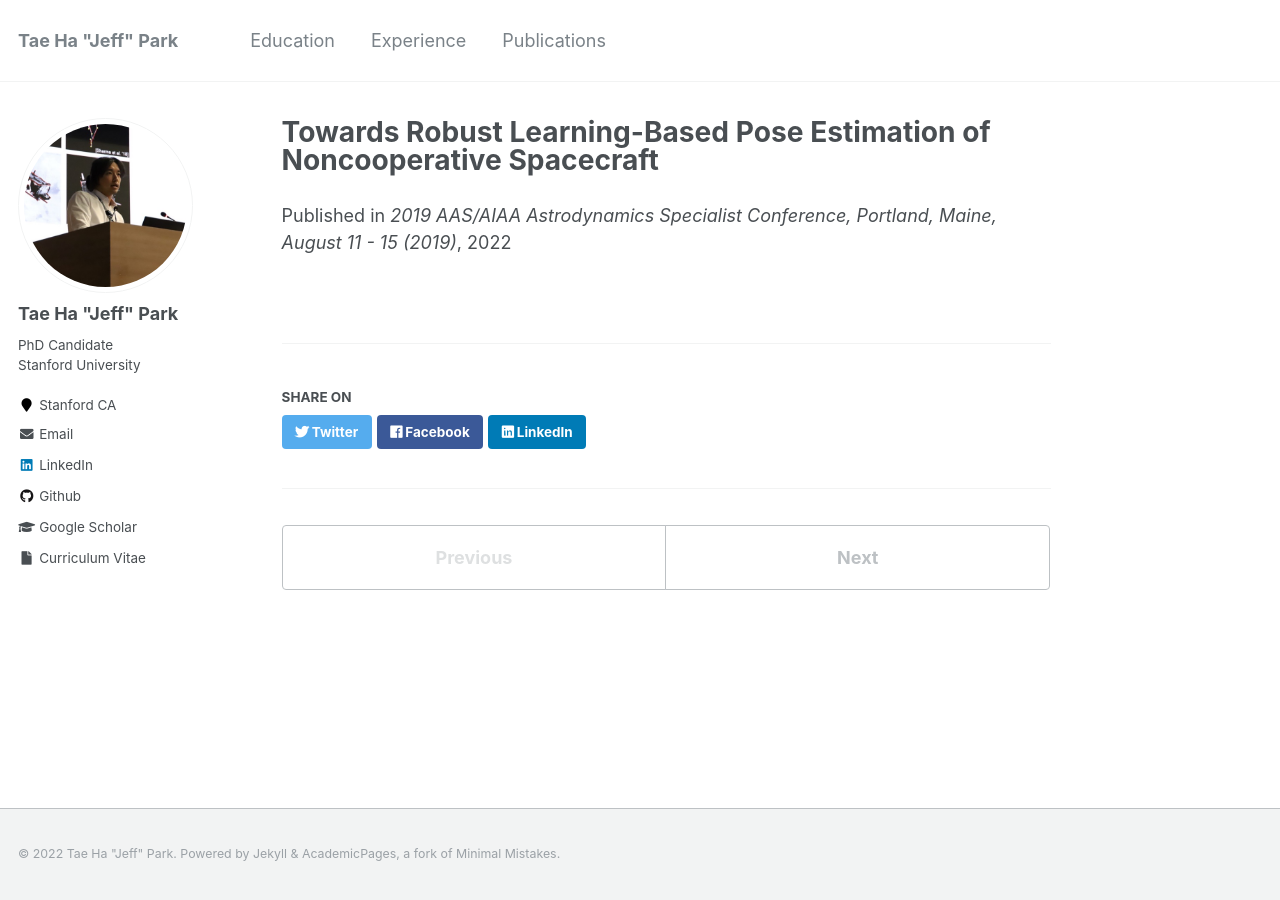
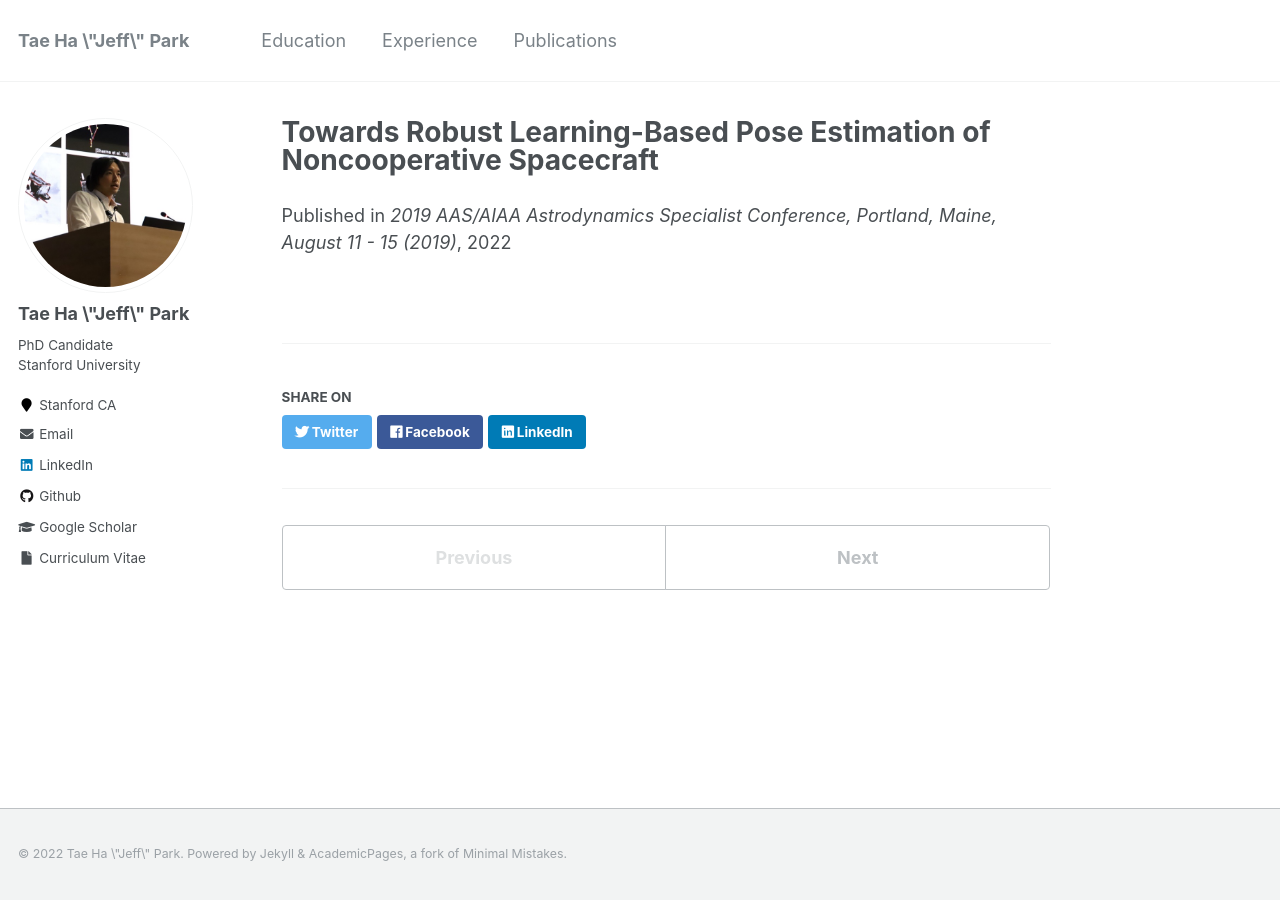
Before and after one commit to tpark94/tpark94.github.io, a Jekyll site: the page built from docs/_publications/conferences/2019_1_aas/item.md, in a window 1280 px wide. Built offline with Jekyll 4.4.1, drawn with Linux system fonts in a browser that asks for light colours.

```diff
--- a/docs/_config.yml
+++ b/docs/_config.yml
@@ -10,9 +10,9 @@
 
 # Site Settings
 locale                   : "en-US"
-title                    : "Tae Ha \"Jeff\" Park"
+title                    : "Tae Ha \\\"Jeff\\\" Park"
 title_separator          : "-"
-name                     : &name "Tae Ha \"Jeff\" Park"
+name                     : &name "Tae Ha \\\"Jeff\\\" Park"
 description              : &description "Jeff's Personal Website"
 url                      : https://taehajeffpark.com # the base hostname & protocol for your site e.g. "https://mmistakes.github.io"
 baseurl                  : "" # the subpath of your site, e.g. "/blog"
@@ -83,7 +83,7 @@ analytics:
 
 # Site Author
 author:
-  name             : "Tae Ha \"Jeff\" Park"
+  name             : "Tae Ha \\\"Jeff\\\" Park"
   avatar           : "profile.jpg"
   bio              : "PhD Candidate<br>Stanford University"
   location         : "Stanford CA"
--- a/docs/_publications/conferences/2019_1_aas/item.md
+++ b/docs/_publications/conferences/2019_1_aas/item.md
@@ -5,7 +5,7 @@ type: conference
 teaser: "/publications/conferences/2019_1_aas/teaser.jpg"
 
 title: "Towards Robust Learning-Based Pose Estimation of Noncooperative Spacecraft"
-authors: "Sumant Sharma, <b>Tae Ha Park</b>, Simone D'Amico"
+authors: "<b>Tae Ha Park</b>, Sumant Sharma, Simone D'Amico"
 venue: "2019 AAS/AIAA Astrodynamics Specialist Conference, Portland, Maine, August 11 - 15 (2019)"
 status: "Best Paper Award"
 
```
Also changed, not shown: docs/Gemfile (line endings or trailing spaces), docs/Gemfile.lock.
